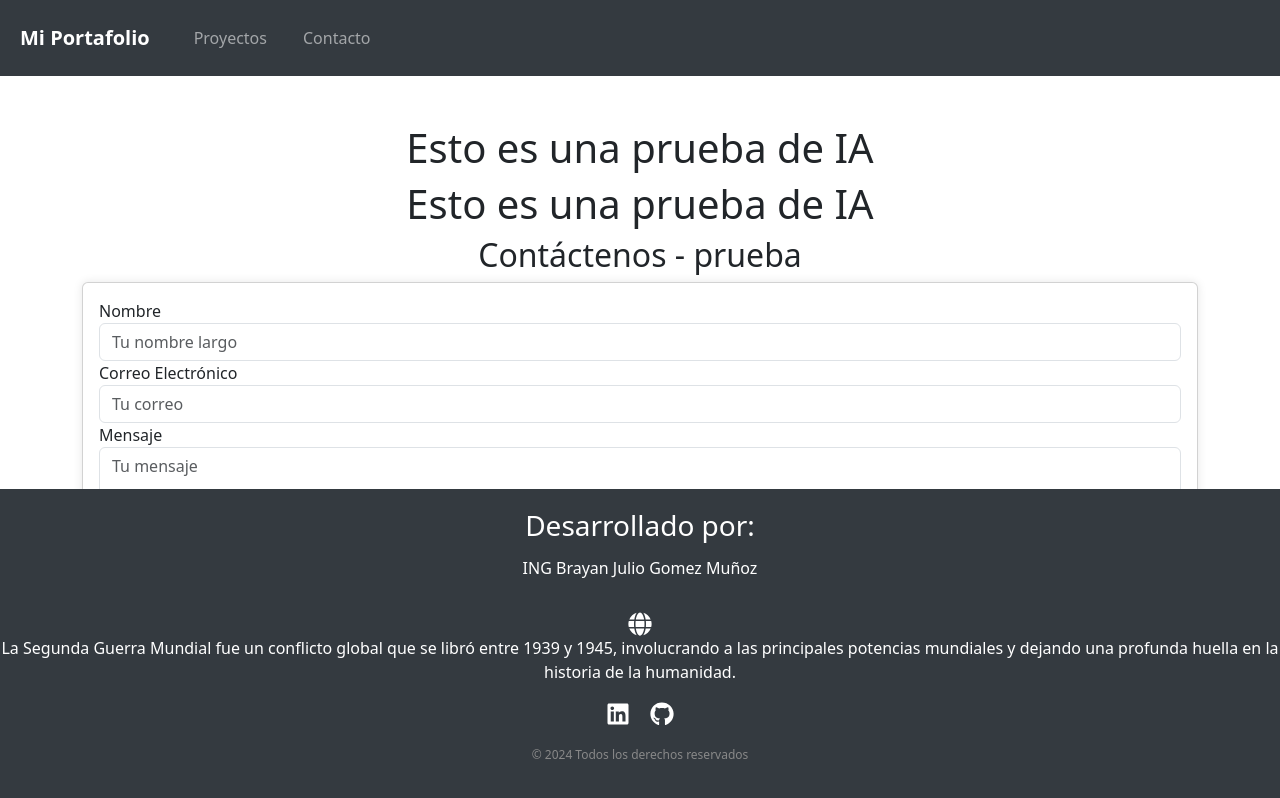
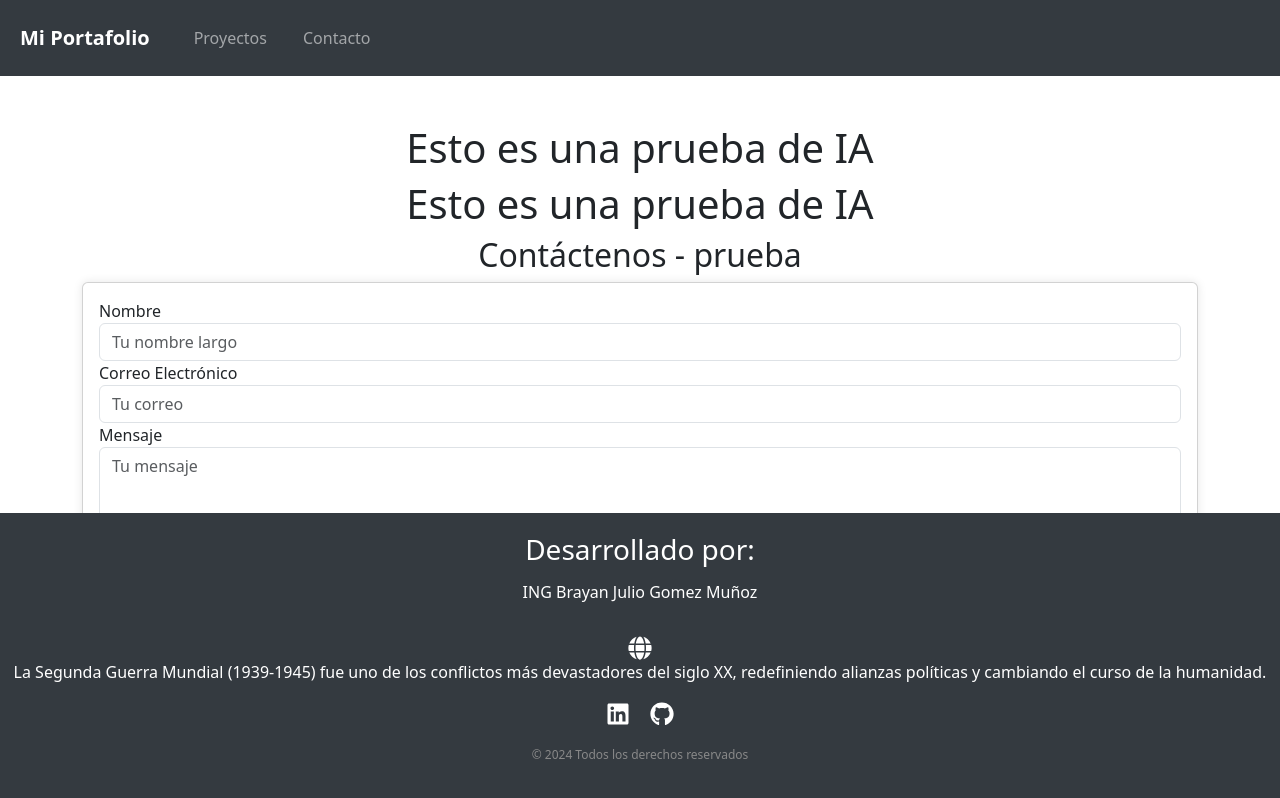
Before and after one commit to BrianGomezM/Example, a React (Create React App) app in the folder Cliente/: page /contacto in a window 1280 px wide. Built offline with nearby package versions, Linux system fonts and the light colour scheme.

Commit message:
Actualiza descripción histórica en la rama main

```diff
--- a/Cliente/src/components/Footer.js
+++ b/Cliente/src/components/Footer.js
@@ -12,12 +12,8 @@ const Footer = () => {
                         <FaGlobe size={24} />
                     </a>
                     <p>
-
-                        <p>
-                            La Segunda Guerra Mundial fue un conflicto global que se libró entre 1939 y 1945,
-                            involucrando a las principales potencias mundiales y dejando una profunda huella en la
-                            historia de la humanidad.
-                        </p>
+                        La Segunda Guerra Mundial (1939-1945) fue uno de los conflictos más devastadores del siglo XX,
+                        redefiniendo alianzas políticas y cambiando el curso de la humanidad.
                     </p>
                     <a href="https://www.linkedin.com/in/brayan-julio-g%C3%B3mez-mu%C3%B1oz-b195b818b" target="_blank" rel="noopener noreferrer" aria-label="LinkedIn">
                         <FaLinkedin size={24} />
```
